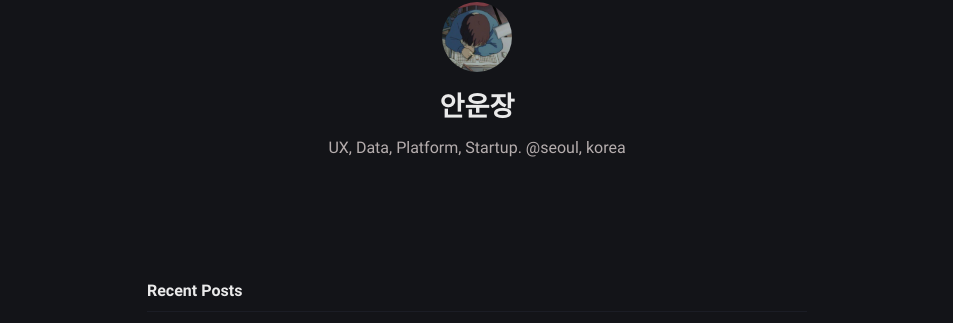
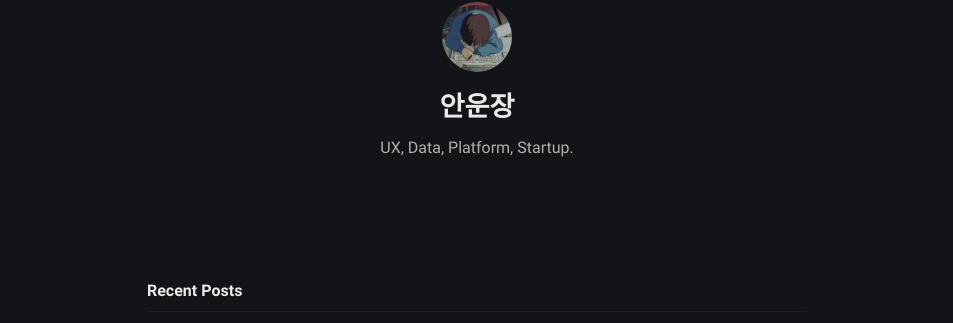
Before and after one commit to kimhodol/hodol-aa96c, a Jekyll site: the page built from index.md, in a window 1280 px wide. Shown: the part 166-489 px from the top of the page, without its empty margins (163-1116 px from the left). Built offline with Jekyll 4.4.1, drawn with Linux system fonts in a browser that asks for light colours.

Commit message:
_config.yml: changed

```diff
--- a/_config.yml
+++ b/_config.yml
@@ -12,7 +12,6 @@ author:
   name: 안운장
   bio: >-
     UX, Data, Platform, Startup.
-    @seoul, korea
   username: kimhodol
   github: kimhodol
   twitter: twitter_username
```
